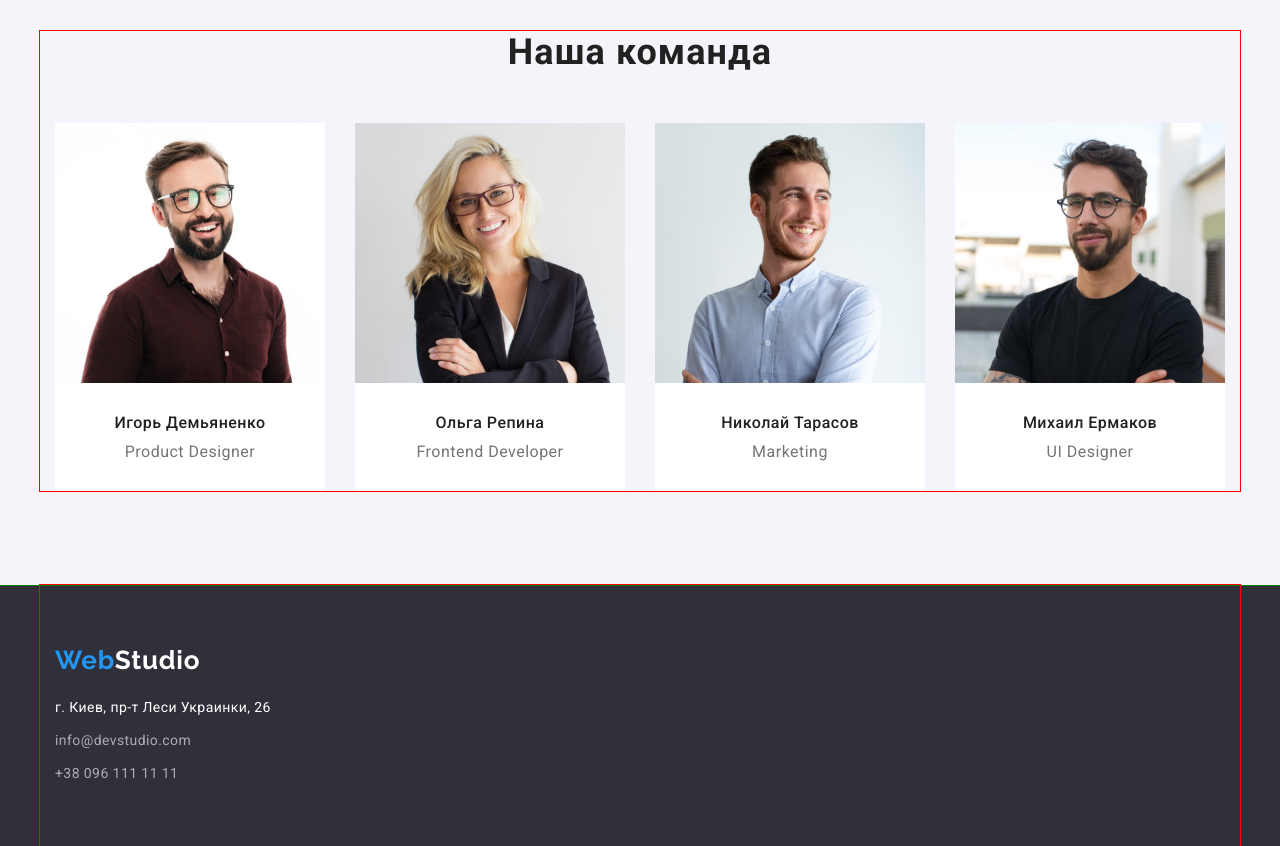
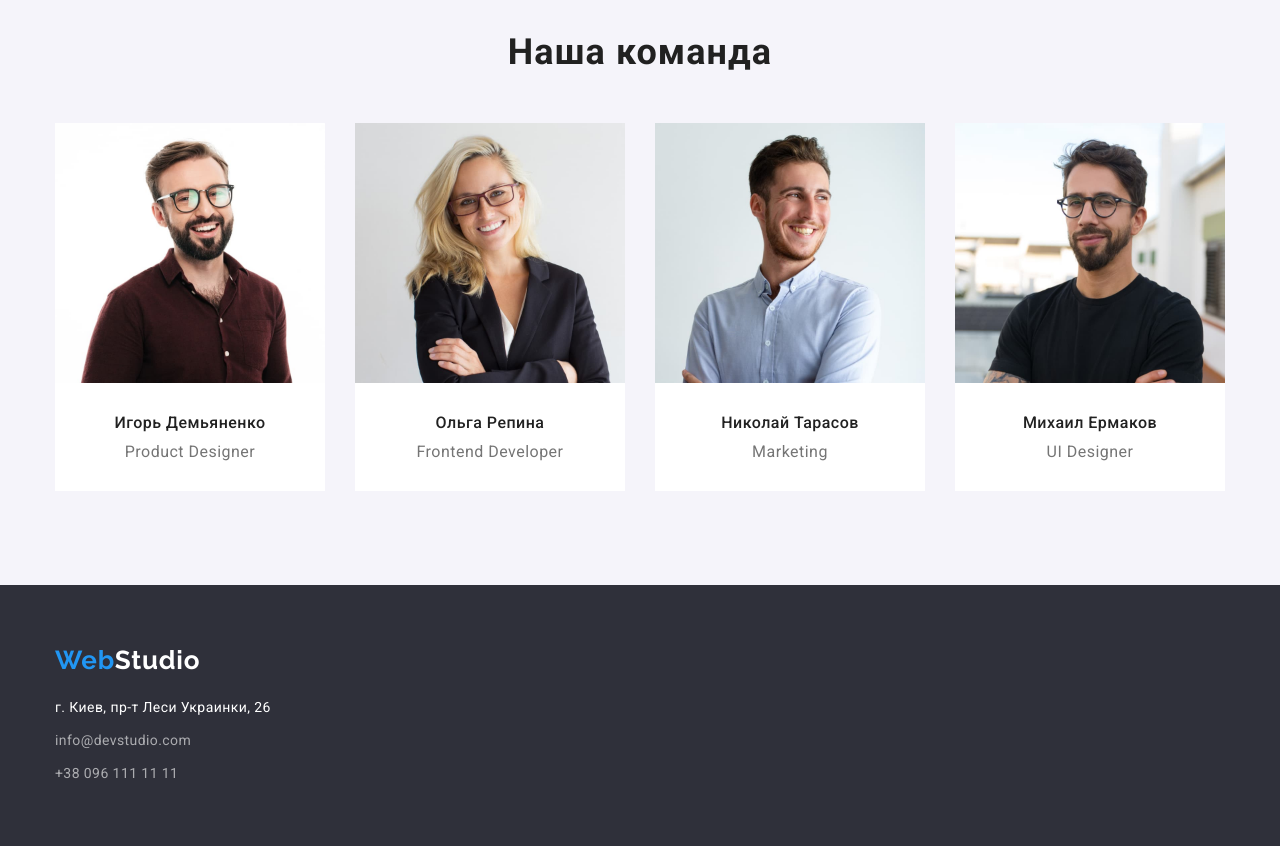
Before and after one commit to DenysKors/goit-markup-hw-03, a plain HTML site: page index.html in a window 1280 px wide. Shown: the part 1100-1946 px from the top of the page. Drawn offline with nearby package versions, Linux system fonts and the light colour scheme.

Commit message:
Позиционирование

```diff
--- a/css/styles.css
+++ b/css/styles.css
@@ -51,20 +51,14 @@ img {
 	padding-left: 15px;
 	margin-right: auto;
 	margin-left: auto;
-	outline: 1px solid red;
 }
 
 .section {
 	padding-top: 94px;
 	padding-bottom: 94px;
-	outline: 1px solid green;
 }
 
 /* HEADER */
-
-.bottom-line {
-	border-bottom: 1px solid #cecece;
-}
 
 /* Логотип в header */
 
@@ -147,6 +141,10 @@ img {
 	margin-left: 50px;
 }
 
+.bottom-line {
+	border-bottom: 1px solid #cecece;
+}
+
 /* Секция Hero */
 
 .hero {
@@ -183,6 +181,7 @@ img {
 .hero-button:focus {
 	background-color: #188ce8;
 }
+
 /* Секция Features */
 
 .features-list {
@@ -259,7 +258,7 @@ img {
 }
 
 .team-img {
-	padding-bottom: 30px;
+	margin-bottom: 30px;
 }
 
 .team-name {
@@ -269,7 +268,7 @@ img {
 	text-align: center;
 	letter-spacing: 0.03em;
 
-	padding-bottom: 10px;
+	margin-bottom: 10px;
 }
 
 .team-job {
@@ -278,7 +277,7 @@ img {
 	text-align: center;
 	letter-spacing: 0.03em;
 	color: var(--text-color);
-	padding-bottom: 30px;
+	margin-bottom: 30px;
 }
 
 .team-member {
```
